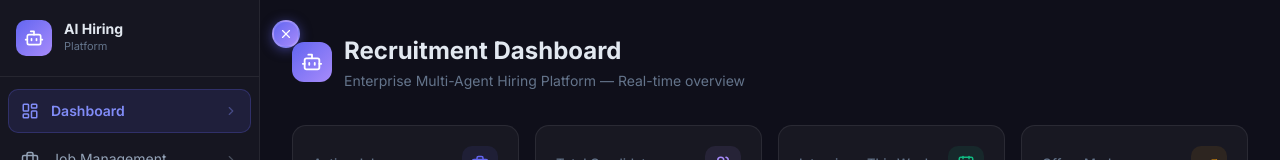
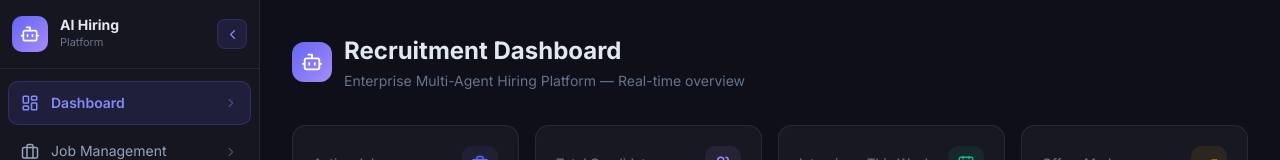
Before and after one commit to Malleshappa-Patil/ai-hiring-chatbot, a React (Vite) app in the folder frontend/: page /dashboard in a window 1280 px wide. Shown: the top 160 px of the page. Built offline with nearby package versions, Linux system fonts and the light colour scheme; no server answers; sample sign-in values are in the browser's storage.

Commit message:
updated the side bar toggle

```diff
--- a/frontend/src/components/common/Layout.tsx
+++ b/frontend/src/components/common/Layout.tsx
@@ -10,7 +10,6 @@ import {
   LogOut,
   Bot,
   Menu,
-  X,
   ChevronRight,
 } from 'lucide-react'
 import AIChatbot from '@/components/chatbot/AIChatbot'
@@ -53,15 +52,61 @@ export default function Layout() {
           overflow: 'hidden',
         }}
       >
-        {/* Logo */}
+        {/* Logo + Toggle */}
+        {collapsed ? (
+          /* ── Collapsed header: just the toggle button, centered ── */
           <div style={{
-          padding: '20px 16px',
+            padding: '16px 12px',
+            display: 'flex',
+            alignItems: 'center',
+            justifyContent: 'center',
+            borderBottom: '1px solid rgba(255,255,255,0.07)',
+            minHeight: '64px',
+          }}>
+            <button
+              onClick={() => setCollapsed(false)}
+              title="Expand sidebar"
+              style={{
+                width: '40px',
+                height: '40px',
+                borderRadius: '10px',
+                background: 'rgba(99,102,241,0.12)',
+                border: '1px solid rgba(99,102,241,0.2)',
+                color: '#818cf8',
+                cursor: 'pointer',
+                display: 'flex',
+                alignItems: 'center',
+                justifyContent: 'center',
+                flexShrink: 0,
+                transition: 'all 0.2s ease',
+                outline: 'none',
+              }}
+              onMouseEnter={e => {
+                ;(e.currentTarget as HTMLButtonElement).style.background = 'rgba(99,102,241,0.25)'
+                ;(e.currentTarget as HTMLButtonElement).style.borderColor = 'rgba(99,102,241,0.45)'
+                ;(e.currentTarget as HTMLButtonElement).style.color = '#a5b4fc'
+              }}
+              onMouseLeave={e => {
+                ;(e.currentTarget as HTMLButtonElement).style.background = 'rgba(99,102,241,0.12)'
+                ;(e.currentTarget as HTMLButtonElement).style.borderColor = 'rgba(99,102,241,0.2)'
+                ;(e.currentTarget as HTMLButtonElement).style.color = '#818cf8'
+              }}
+            >
+              <Menu size={16} />
+            </button>
+          </div>
+        ) : (
+          /* ── Expanded header: logo + text + collapse button ── */
+          <div style={{
+            padding: '16px 12px',
             display: 'flex',
             alignItems: 'center',
             gap: '12px',
             borderBottom: '1px solid rgba(255,255,255,0.07)',
             minHeight: '64px',
+            justifyContent: 'space-between',
           }}>
+            <div style={{ display: 'flex', alignItems: 'center', gap: '12px', overflow: 'hidden', minWidth: 0 }}>
               <div style={{
                 width: '36px',
                 height: '36px',
@@ -74,13 +119,45 @@ export default function Layout() {
               }}>
                 <Bot size={20} color="white" />
               </div>
-          {!collapsed && (
-            <div>
-              <div style={{ fontWeight: 700, fontSize: '14px', color: '#e2e8f0', lineHeight: 1.2 }}>AI Hiring</div>
+              <div style={{ overflow: 'hidden' }}>
+                <div style={{ fontWeight: 700, fontSize: '14px', color: '#e2e8f0', lineHeight: 1.2, whiteSpace: 'nowrap' }}>AI Hiring</div>
                 <div style={{ fontSize: '11px', color: '#64748b' }}>Platform</div>
               </div>
+            </div>
+
+            <button
+              onClick={() => setCollapsed(true)}
+              title="Collapse sidebar"
+              style={{
+                width: '30px',
+                height: '30px',
+                borderRadius: '8px',
+                background: 'rgba(99,102,241,0.12)',
+                border: '1px solid rgba(99,102,241,0.2)',
+                color: '#818cf8',
+                cursor: 'pointer',
+                display: 'flex',
+                alignItems: 'center',
+                justifyContent: 'center',
+                flexShrink: 0,
+                transition: 'all 0.2s ease',
+                outline: 'none',
+              }}
+              onMouseEnter={e => {
+                ;(e.currentTarget as HTMLButtonElement).style.background = 'rgba(99,102,241,0.25)'
+                ;(e.currentTarget as HTMLButtonElement).style.borderColor = 'rgba(99,102,241,0.45)'
+                ;(e.currentTarget as HTMLButtonElement).style.color = '#a5b4fc'
+              }}
+              onMouseLeave={e => {
+                ;(e.currentTarget as HTMLButtonElement).style.background = 'rgba(99,102,241,0.12)'
+                ;(e.currentTarget as HTMLButtonElement).style.borderColor = 'rgba(99,102,241,0.2)'
+                ;(e.currentTarget as HTMLButtonElement).style.color = '#818cf8'
+              }}
+            >
+              <ChevronRight size={15} style={{ transform: 'rotate(180deg)' }} />
+            </button>
+          </div>
         )}
-        </div>
 
         {/* Nav */}
         <nav style={{ flex: 1, padding: '12px 8px', overflowY: 'auto' }}>
@@ -149,38 +226,7 @@ export default function Layout() {
         </div>
       </aside>
 
-      {/* ── Sidebar Toggle Button — always visible, floats on sidebar edge ── */}
-      <button
-        onClick={() => setCollapsed(!collapsed)}
-        title={collapsed ? 'Expand sidebar' : 'Collapse sidebar'}
-        style={{
-          position: 'fixed',
-          top: '20px',
-          left: collapsed ? '84px' : '272px',
-          zIndex: 100,
-          width: '28px',
-          height: '28px',
-          borderRadius: '50%',
-          background: 'linear-gradient(135deg, #6366f1, #a78bfa)',
-          border: '2px solid rgba(255,255,255,0.15)',
-          color: 'white',
-          cursor: 'pointer',
-          display: 'flex',
-          alignItems: 'center',
-          justifyContent: 'center',
-          boxShadow: '0 2px 12px rgba(99,102,241,0.5)',
-          transition: 'left 0.25s ease, transform 0.2s ease',
-          outline: 'none',
-        }}
-        onMouseEnter={e => {
-          ;(e.currentTarget as HTMLButtonElement).style.transform = 'scale(1.15)'
-        }}
-        onMouseLeave={e => {
-          ;(e.currentTarget as HTMLButtonElement).style.transform = 'scale(1)'
-        }}
-      >
-        {collapsed ? <Menu size={14} /> : <X size={14} />}
-      </button>
+
 
 
       {/* ── Main Content ──────────────────────────────────────── */}
```
Lines whose indentation alone changed are shown as unchanged.
